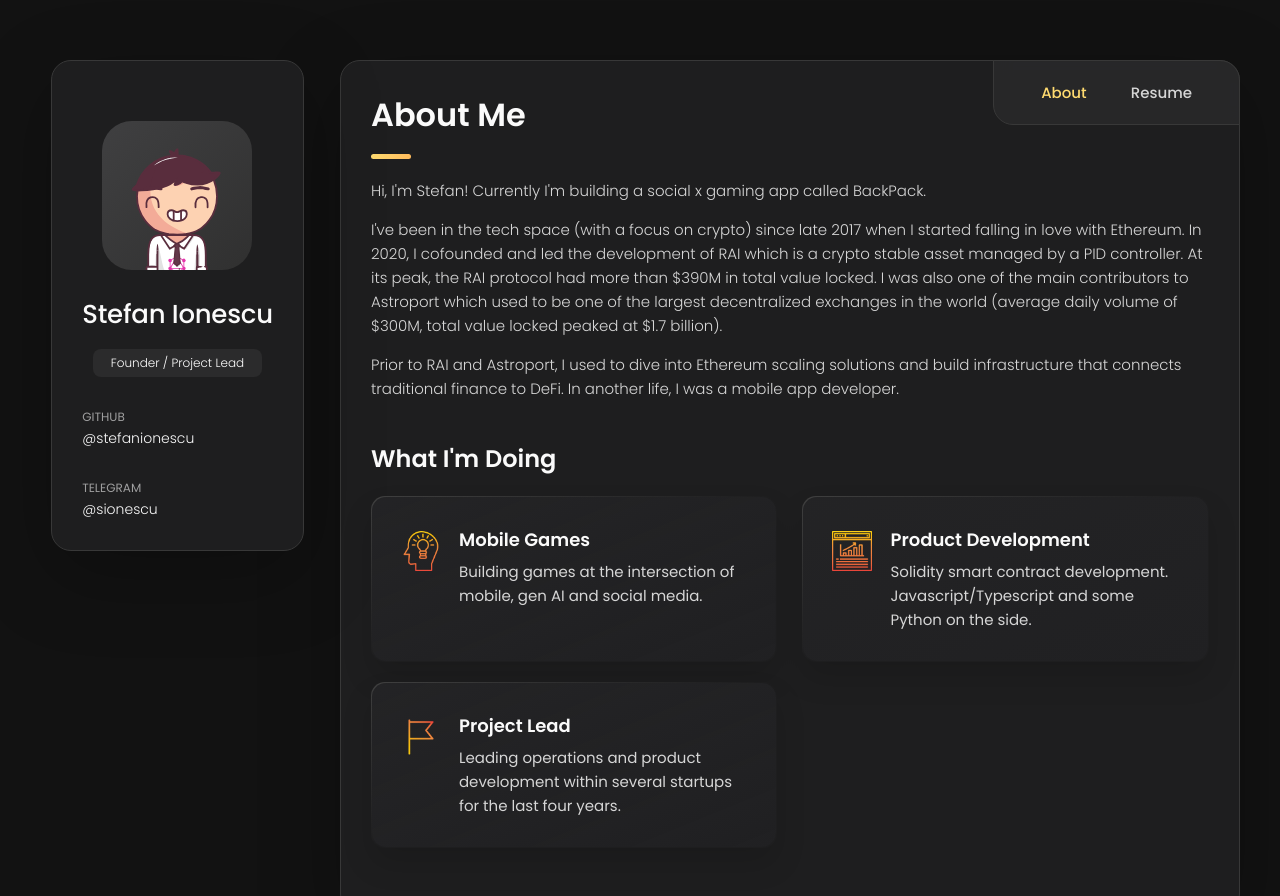
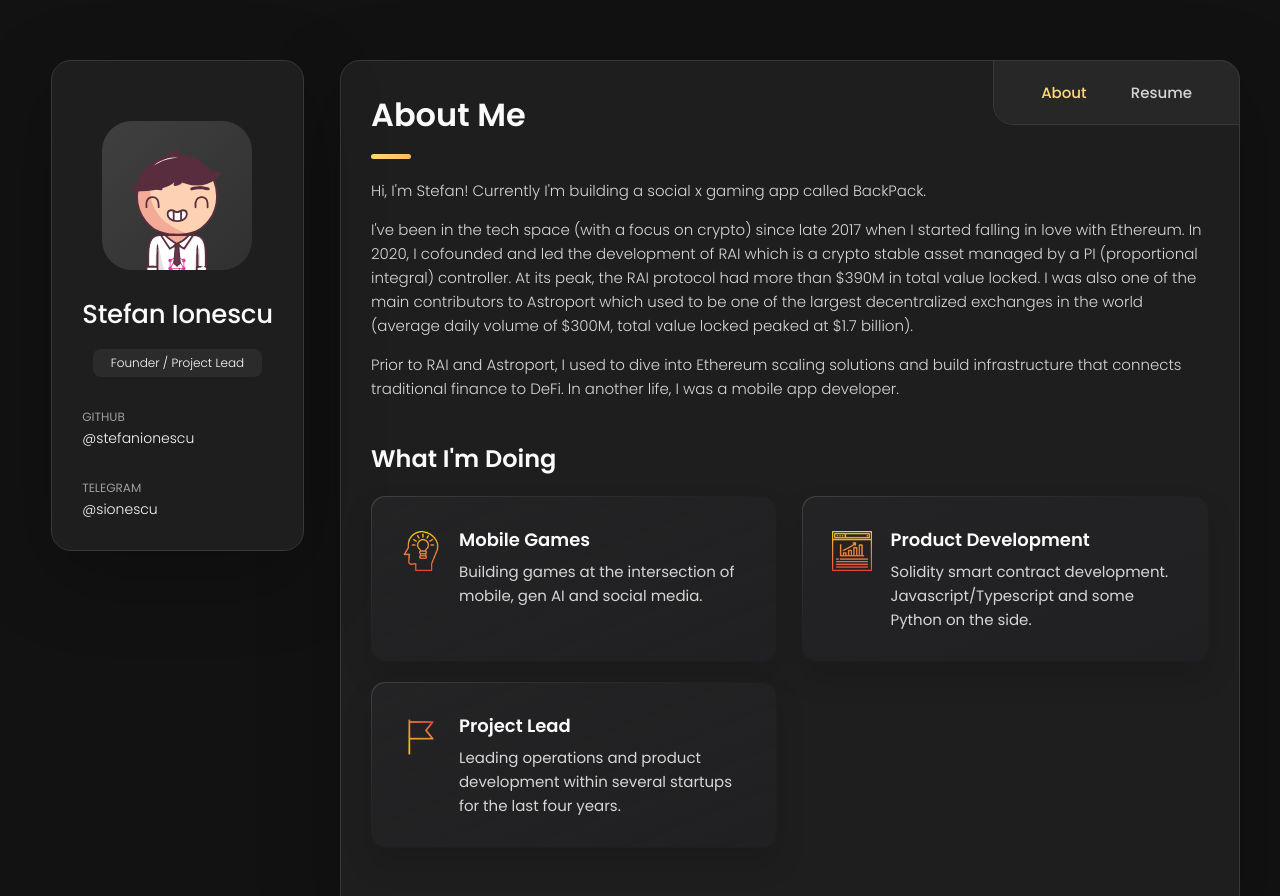
Before and after one commit to stefanionescu/stefanionescu.github.io, a plain HTML site: page index.html in a window 1280 px wide. Shown: the top 896 px of the page. Drawn offline with nearby package versions, Linux system fonts and the light colour scheme.

Commit message:
Update index.html

```diff
--- a/index.html
+++ b/index.html
@@ -134,7 +134,7 @@
 
           <p>
             I've been in the tech space (with a focus on crypto) since late 2017 when I started falling in love with Ethereum.
-            In 2020, I cofounded and led the development of RAI which is a crypto stable asset managed by a PID controller. At its peak, the RAI protocol had more than $390M in total value locked.
+            In 2020, I cofounded and led the development of RAI which is a crypto stable asset managed by a PI (proportional integral) controller. At its peak, the RAI protocol had more than $390M in total value locked.
             I was also one of the main contributors to Astroport which used to be one of the largest decentralized exchanges in the world (average daily volume of $300M, total value locked peaked at $1.7 billion).
           </p>
 
```
